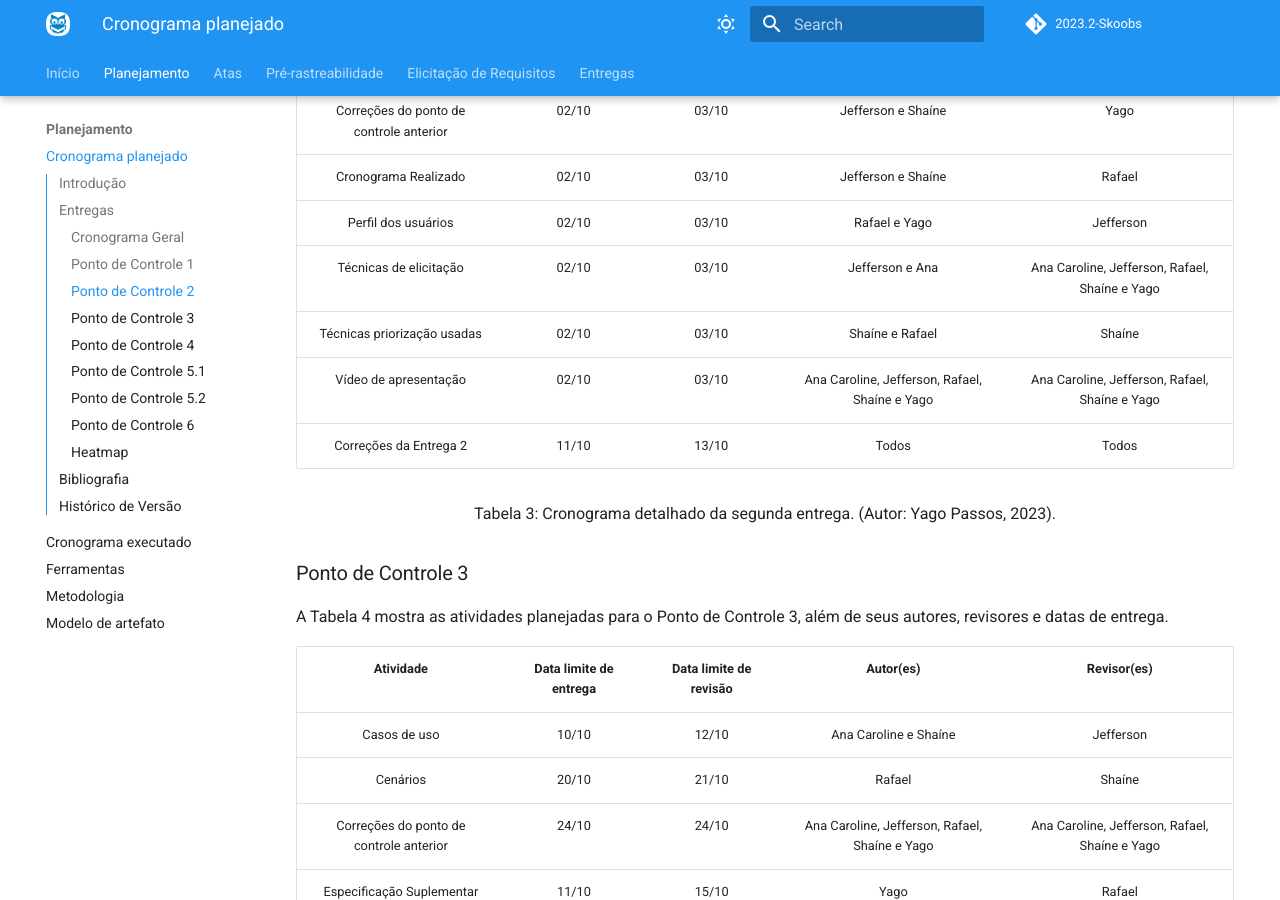
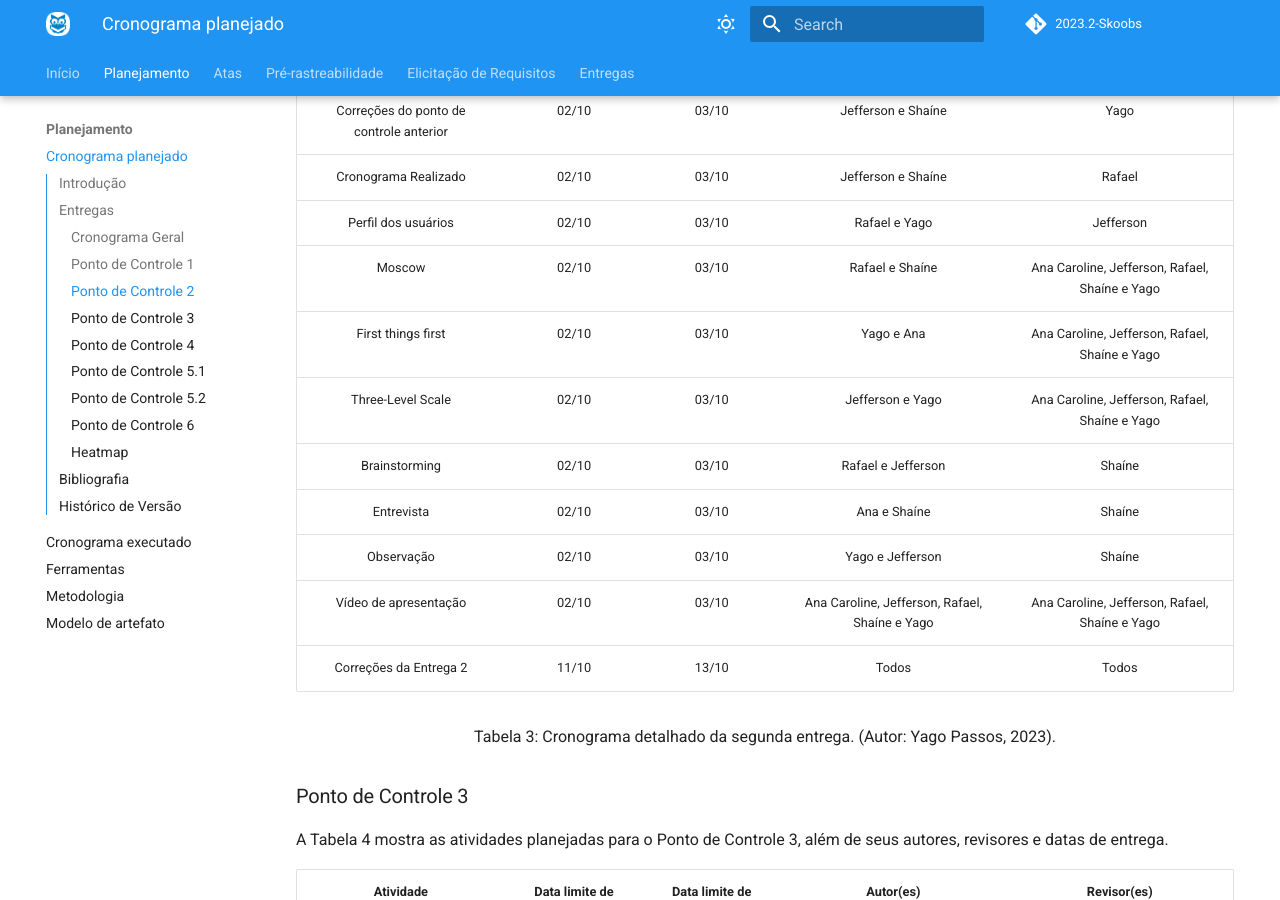
Before and after one commit to Requisitos-de-Software/2023.2-Skoob, an MkDocs documentation site: the page built from docs/planejamento/cronograma.md, in a window 1280 px wide and 900 px high, scrolled down 2234 px. Built offline with MkDocs 1.6.1 and Material for MkDocs 9.7.7, drawn with Linux system fonts in a browser that asks for light colours; comment, search, counter and statistics services are not loaded.

Commit message:
alterando tabela de entrega 2 do cronograma

```diff
--- a/docs/planejamento/cronograma.md
+++ b/docs/planejamento/cronograma.md
@@ -55,12 +55,16 @@ A Tabela 3 mostra as atividades planejadas para o Ponto de Controle 2 (Elicitaç
 | :-------------------------------------: | :-----: | :-----: | :--------------------------------------------: | :--------------------------------------------: |
 |             Atas de reunião             |  02/10  |  03/10  |                      Yago                      | Ana Caroline, Jefferson, Rafael, Shaíne e Yago |
 | Correções do ponto de controle anterior |  02/10  |  03/10  |               Jefferson e Shaíne               |                      Yago                      |
-|          Cronograma Realizado           |  02/10  |  03/10  |               Jefferson e Shaíne               |                     Rafael           |
+|          Cronograma Realizado           |  02/10  |  03/10  |               Jefferson e Shaíne               |                     Rafael                     |
 |           Perfil dos usuários           |  02/10  |  03/10  |                 Rafael e Yago                  |                   Jefferson                    |
-|         Técnicas de elicitação          |  02/10  |  03/10  |                Jefferson e Ana                 | Ana Caroline, Jefferson, Rafael, Shaíne e Yago |
-|       Técnicas priorização usadas       |  02/10  |  03/10  |                Shaíne e Rafael                 |                     Shaíne                     |
+|                 Moscow                  |  02/10  |  03/10  |                Rafael e Shaíne                 | Ana Caroline, Jefferson, Rafael, Shaíne e Yago |
+|            First things first           |  02/10  |  03/10  |                   Yago e Ana                   | Ana Caroline, Jefferson, Rafael, Shaíne e Yago |
+|            Three-Level Scale            |  02/10  |  03/10  |                Jefferson e Yago                | Ana Caroline, Jefferson, Rafael, Shaíne e Yago |
+|              Brainstorming              |  02/10  |  03/10  |               Rafael e Jefferson               |                     Shaíne                     |
+|                Entrevista               |  02/10  |  03/10  |                  Ana e Shaíne                  |                     Shaíne                     |
+|                Observação               |  02/10  |  03/10  |                 Yago e Jefferson               |                     Shaíne                     |
 |          Vídeo de apresentação          |  02/10  |  03/10  | Ana Caroline, Jefferson, Rafael, Shaíne e Yago | Ana Caroline, Jefferson, Rafael, Shaíne e Yago |
-|      Correções da Entrega 2      |  11/10  |  13/10  | Todos | Todos |
+|          Correções da Entrega 2         |  11/10  |  13/10  | Todos | Todos |
 
 <div style="text-align: center">
 <p> Tabela 3: Cronograma detalhado da segunda entrega. (Autor: Yago Passos, 2023).</p>
```
